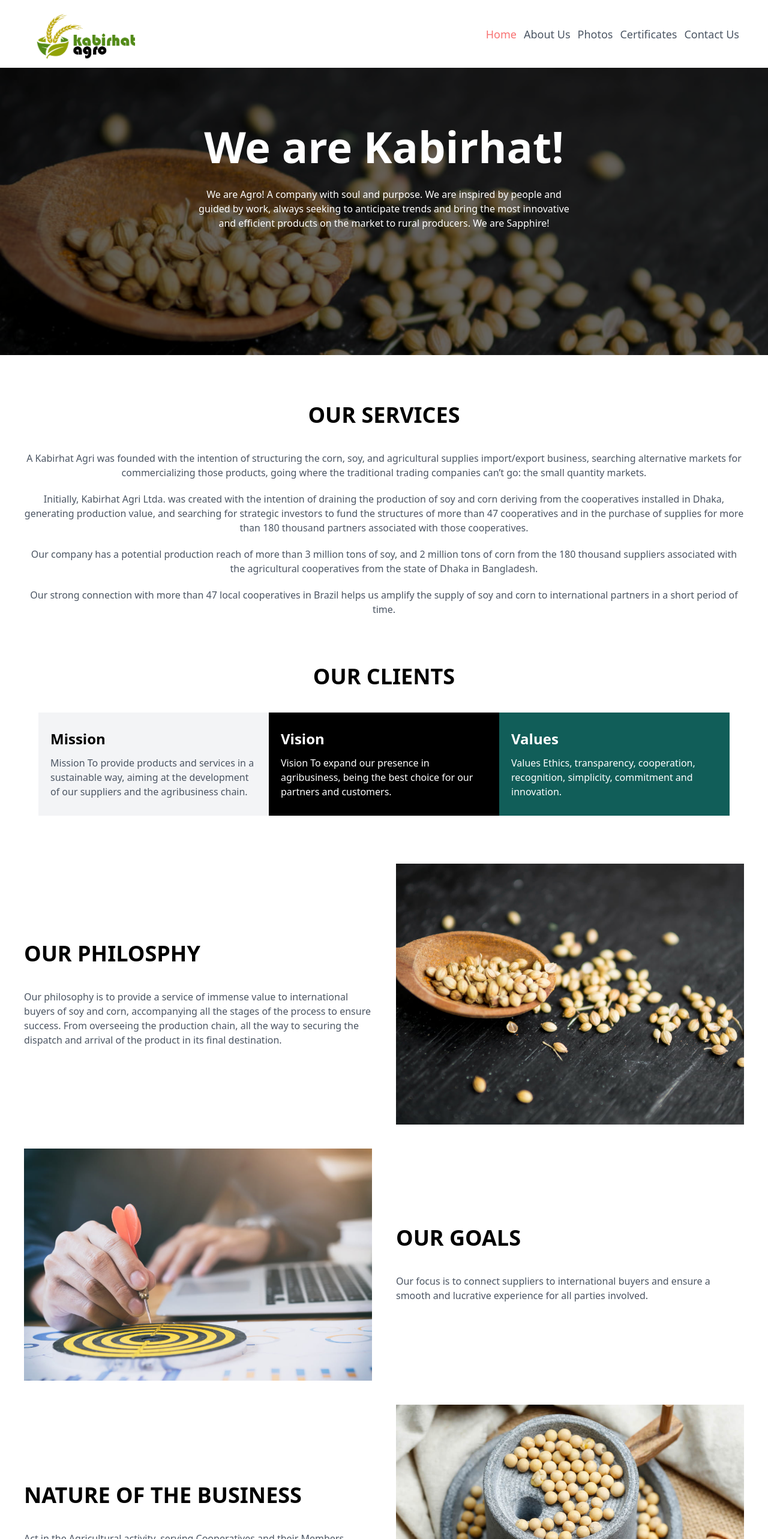
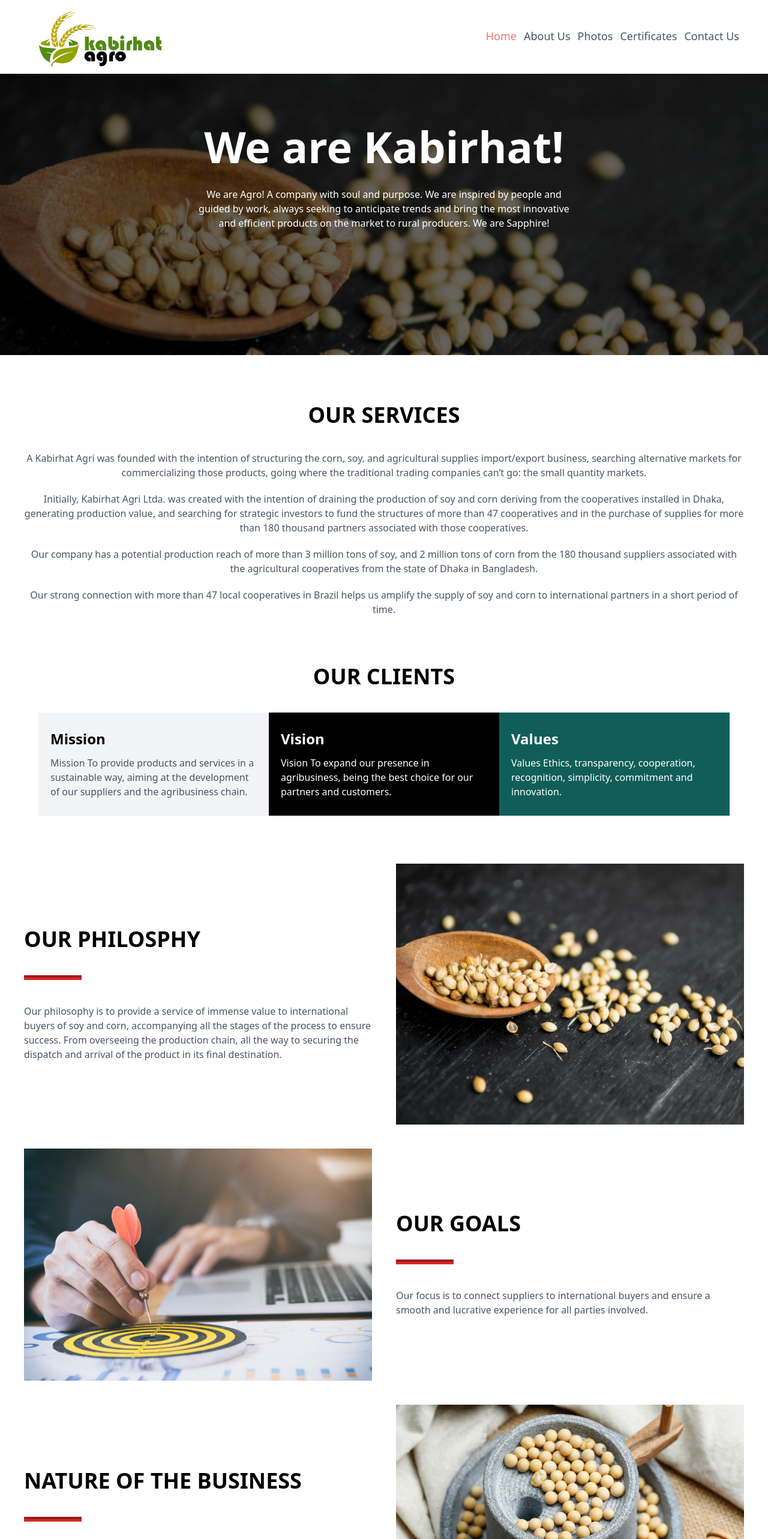
Before and after one commit to ahmadhossain/kabirhat-agro, a Next.js app: page / in a window 1280 px wide. Shown: the top 2566 px of the page at 60% size. Built offline with nearby package versions, Linux system fonts and the light colour scheme.

Commit message:
style : Resize log, Add stripe

```diff
--- a/src/components/Footer.tsx
+++ b/src/components/Footer.tsx
@@ -9,7 +9,7 @@
           <p className="text-md md:text-xl font-bold mb-3">Contact</p>
           <div className="flex flex-col gap-2">
             <p>Tel: +880 1873372433</p>
-            <p>Email: info@Kabirhatagri.com</p>
+            <p>Email: info@Kabirhatagro.com</p>
             <p>
               Address : 7th FL House No. 1127 – Ave 8 – Road No. 11 – DOHS,
               Mirpur – Dhaka-1216
--- a/src/components/Logo.tsx
+++ b/src/components/Logo.tsx
@@ -4,7 +4,7 @@
 const Logo = () => {
   return (
     <div>
-      <Image src={logo} width={200} height={200} alt="Logo" />
+      <Image src={logo} width={250} height={250} alt="Logo" />
     </div>
   );
 };
--- a/src/components/Navbar.tsx
+++ b/src/components/Navbar.tsx
@@ -18,7 +18,7 @@
   const pathname = usePathname();
 
   return (
-    <nav className="fixed top-0 w-full bg-white py-3 px-1 md:px-12 flex flex-wrap justify-between items-center">
+    <nav className="fixed top-0 w-full bg-white pt-1 pb-2 px-1 md:px-12 flex flex-wrap justify-between items-center">
       <Logo />
       <div className="flex text-lg gap-3">
         {links.map((link) => (
--- a/src/components/OurBusinessNature.tsx
+++ b/src/components/OurBusinessNature.tsx
@@ -1,5 +1,6 @@
 import Image from "next/image";
 import businessNatureImg from "../../public/landing/nature-of-business.jpg";
+import Stripe from "./Stripe";
 
 const OurBusinessNature = () => {
   const info = [
@@ -30,6 +31,7 @@
     <div className="px-10 grid md:grid-cols-2 mb-10 gap-10">
       <div className="flex flex-col justify-center">
         <h2 className="heading-1 mb-10">NATURE OF THE BUSINESS</h2>
+        <Stripe />
         <div className="flex flex-col gap-6 text">
           {info.map((el, index) => (
             <p key={index}>{el.desc}</p>
--- a/src/components/OurGoal.tsx
+++ b/src/components/OurGoal.tsx
@@ -1,5 +1,6 @@
 import Image from "next/image";
 import goalImg from "../../public/landing/our-goal.jpg";
+import Stripe from "./Stripe";
 
 const OurGoal = () => {
   return (
@@ -11,6 +12,7 @@
       </div>
       <div className="flex flex-col justify-center">
         <h2 className="heading-1 mb-10">OUR GOALS</h2>
+        <Stripe />
         <p className="">
           Our focus is to connect suppliers to international buyers and ensure a
           smooth and lucrative experience for all parties involved.
--- a/src/components/OurPhilosphy.tsx
+++ b/src/components/OurPhilosphy.tsx
@@ -1,10 +1,12 @@
 import Image from "next/image";
 import philosophyImg from "../../public/landing/our-philosophy.jpg";
+import Stripe from "./Stripe";
 const OurPhilosphy = () => {
   return (
     <div className="px-10 grid md:grid-cols-2 mb-10 gap-10">
       <div className="flex flex-col justify-center">
         <h2 className="heading-1 mb-10">Our Philosphy</h2>
+        <Stripe />
         <p className="">
           Our philosophy is to provide a service of immense value to
           international buyers of soy and corn, accompanying all the stages of
--- /dev/null
+++ b/src/components/Stripe.tsx
@@ -0,0 +1,10 @@
+const Stripe = () => {
+  return (
+    <div className="mb-10">
+      <div className="h-1 w-24 bg-red-800" />
+      <div className="h-1 w-24 bg-red-600" />
+    </div>
+  );
+};
+
+export default Stripe;
```
